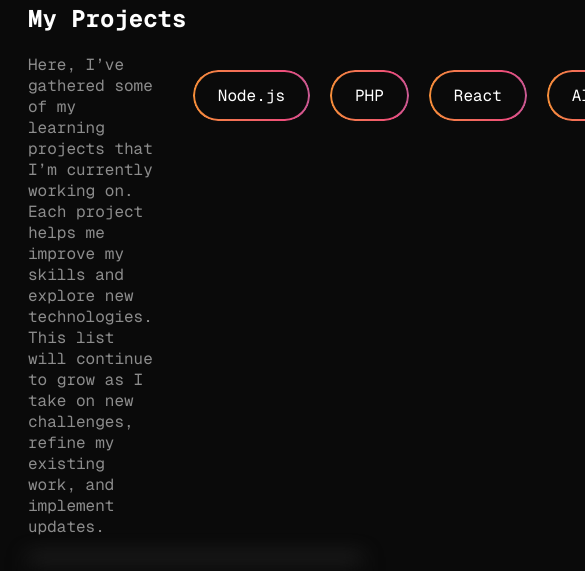
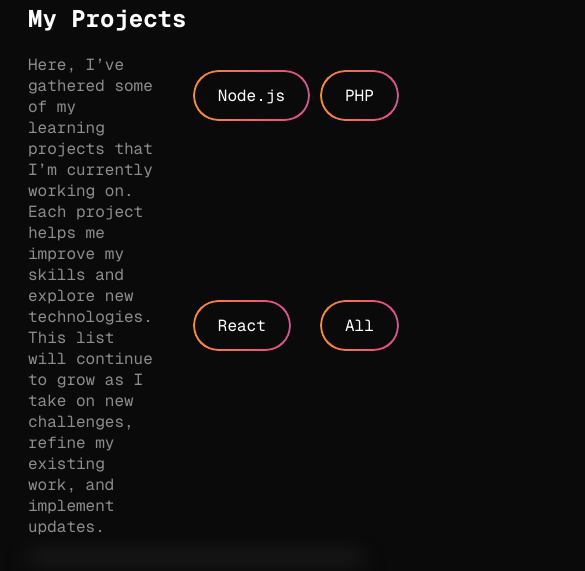
Before and after one commit to olehkaliniuk/my-portfolio, a React (Vite) app: page /#/projects in a window 390 px wide. Shown: the part 123-694 px from the top of the page, 585 px wide, since content can reach past the window. Built offline with nearby package versions, Linux system fonts and the light colour scheme.

Commit message:
first commit

```diff
--- a/src/components/Projects/Projects.css
+++ b/src/components/Projects/Projects.css
@@ -24,9 +24,11 @@
 
 
 .sortby{
-    display: flex;
+    display: grid;
+  grid-template-columns: repeat(4, 1fr); /* 4 колонки равной ширины */
+  gap: 10px; /* Отступы между элементами */
     justify-content: center;
-    column-gap: 20px;
+
 }
 
 .prodj{
@@ -40,7 +42,7 @@
 
 .pimg{
     max-width: 500px;
-    height: 100%;
+
     border-radius: 15px;
     align-self: center;
 }
@@ -141,6 +143,8 @@
    }
 
 
+
+
 .btncont{
     display: flex;
 }
@@ -165,4 +169,13 @@
       }
 
 
+      .sortby{
+        display: grid;
+      grid-template-columns: repeat(2, 1fr); /* 4 колонки равной ширины */
+      gap: 10px; /* Отступы между элементами */
+        justify-content: center;
+
+    }
+
+
 }
```
